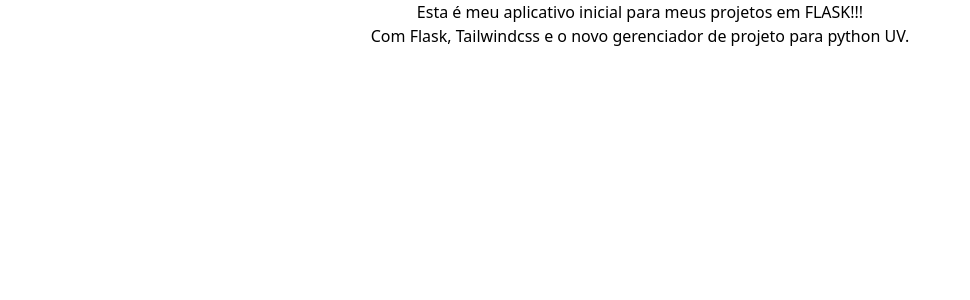
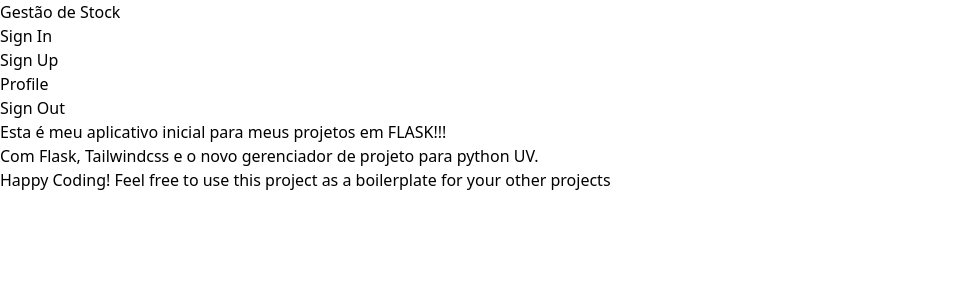
Before and after one commit to nbtech-prox/flaskInicial, a Flask app: page / in a window 1280 px wide. Shown: the top 300 px of the page, without its empty margins (0-970 px from the left). Run offline with Flask 3, Linux system fonts and the light colour scheme.

Commit message:
corrigindo erros

```diff
--- a/app/__init__.py
+++ b/app/__init__.py
@@ -13,9 +13,9 @@
 app.config['SQLALCHEMY_TRACK_MODIFICATIONS'] = False
 app.config['SECRET_KEY'] = os.getenv('SECRET_KEY')
 
-#Importação das route sempre na dentro da iniciação do programa.
-from app.routes import home
-
 db = SQLAlchemy(app)
 migrate = Migrate(app, db)
 bcrypt = Bcrypt(app)
+
+#Importação das route sempre na dentro da iniciação do programa.
+from app.routes import home
--- a/app/static/css/main.css
+++ b/app/static/css/main.css
@@ -554,40 +554,6 @@
   display: none;
 }
 
-.container {
-  width: 100%;
-}
-
-@media (min-width: 640px) {
-  .container {
-    max-width: 640px;
-  }
-}
-
-@media (min-width: 768px) {
-  .container {
-    max-width: 768px;
-  }
-}
-
-@media (min-width: 1024px) {
-  .container {
-    max-width: 1024px;
-  }
-}
-
-@media (min-width: 1280px) {
-  .container {
-    max-width: 1280px;
-  }
-}
-
-@media (min-width: 1536px) {
-  .container {
-    max-width: 1536px;
-  }
-}
-
 .static {
   position: static;
 }
--- /dev/null
+++ b/app/templates/base.html
@@ -0,0 +1,28 @@
+<!DOCTYPE html>
+<html lang=""pt_PT">
+<head>
+	<meta charset="UTF-8">
+	<meta name="viewport" content="width=device-width, initial-scale=1.0">
+	<title>Software gestão de stock</title>
+	<link rel="stylesheet" href="{{url_for('static', filename='css/main.css')}}">
+	{% block css %}{% endblock css %}
+</head>
+<body>
+	<header >
+		<a href="#"><h2 >Gestão de Stock</h2></a>
+		<nav>
+			<ul>
+				<a href="#"><li >Sign In</li></a>
+					<a href="#"><li class="link">Sign Up</li></a>
+					<a href="#"><li class="link">Profile</li></a>
+					<a href="#"><li class="link">Sign Out</li></a>
+			</ul>
+		</nav>
+	</header>
+	{% block content %}{% endblock content %}
+
+	<footer class="footer-container">
+		<p class="footer-details">Happy Coding! Feel free to use this project as a boilerplate for your other projects</p>
+	</footer>
+</body>
+</html>
--- a/app/templates/index.html
+++ b/app/templates/index.html
@@ -1,26 +1,12 @@
-<!doctype html>
-<html lang="pt_PT">
-    <head>
-        <meta charset="UTF-8" />
-        <meta http-equiv="X-AU-Compatible" content="IE=edge" />
-        <meta name="viewport" content="width=device-width, initial-scale=1.0" />
-        <title>Registro de Tarefas</title>
-        <link
-            rel="stylesheet"
-            href="{{ url_for('static', filename='css/main.css') }}"
-        />
-    </head>
-    <body>
-        <div class="text-center">
-            <h1>
-                Esta é meu aplicativo inicial para meus projetos em FLASK!!!
-            </h1>
-        </div>
-        <div class="text-center">
-            <h2>
-                Com Flask, Tailwindcss e o novo gerenciador de projeto para
-                python UV.
-            </h2>
-        </div>
-    </body>
-</html>
+{% extends 'base.html' %}
+
+{% block content%}
+<div>
+    <h1>Esta é meu aplicativo inicial para meus projetos em FLASK!!!</h1>
+</div>
+<div>
+    <h2>
+        Com Flask, Tailwindcss e o novo gerenciador de projeto para python UV.
+    </h2>
+</div>
+{% endblock content%}
--- a/package.json
+++ b/package.json
@@ -1,4 +1,7 @@
 {
+  "scripts":{
+    "dev": "npx tailwindcss -i ./app/static/src/input.css -o ./app/static/css/main.css --watch"
+  },
   "devDependencies": {
     "tailwindcss": "^3.4.14"
   }
```
Also changed, not shown: README.md.
